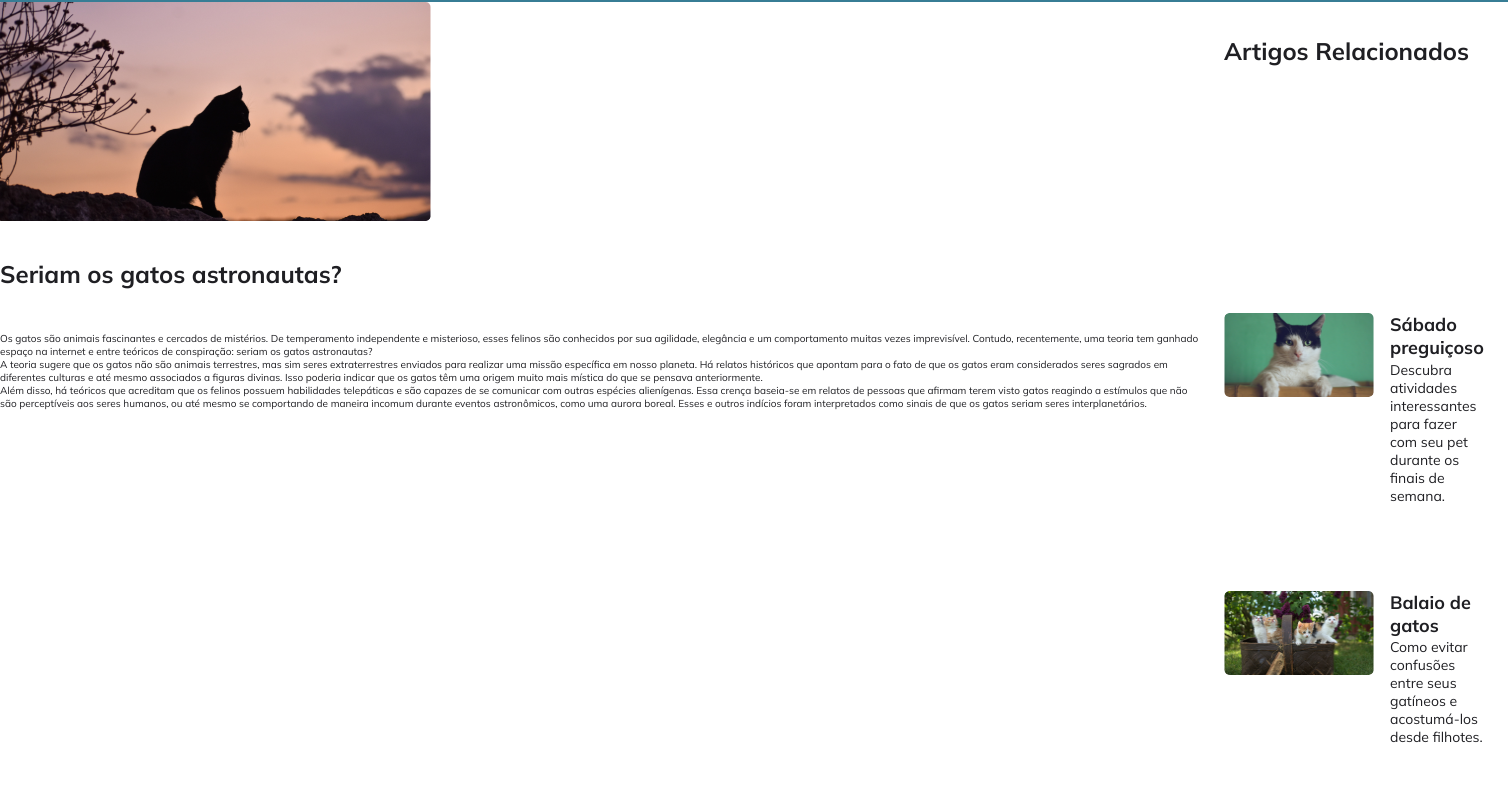
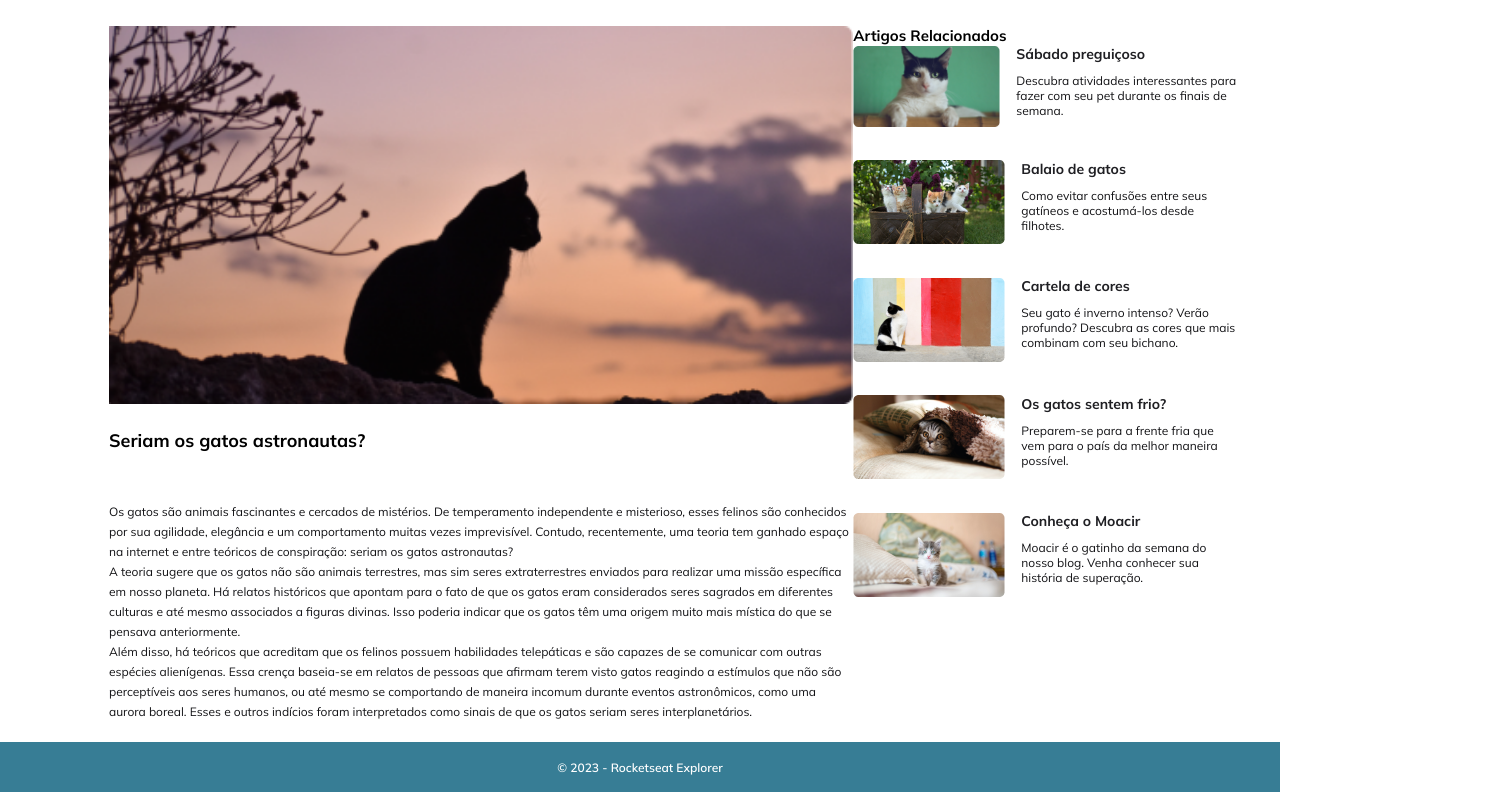
Before and after one commit to vigharden/projeto08-blogdegatos, a plain HTML site: page index.html in a window 1280 px wide. Shown: the part 65-861 px from the top of the page, 1508 px wide, since content can reach past the window. Drawn offline with Linux system fonts and the light colour scheme.

Commit message:
Update style.css
Finished.

```diff
--- a/style.css
+++ b/style.css
@@ -1,136 +1,283 @@
+/* Zerando o CSS */
 * {
     margin: 0;
     padding: 0;
+
     box-sizing: border-box;
 
-    -webkit-font-smoothing: antialiased;
+    -webkit-text-smoothing: antialiased;
     -moz-osx-font-smoothing: grayscale;
 }
 
 :root {
     font-size: 62.5%;
-    font-family: 'Mulish', sans-serif;
 
+    --ff-primary:'Mulish', sans-serif;
+
+    --color-base-blue: hsla(195, 46%, 40%);
     --color-base-white: hsl(0, 0%, 100%);
-    --color-base-blue: hsl(195, 46%, 40%, 1);
-    --color-base-lightblue: hsla(196, 100%, 98%, 1);
-    --color-base-gray: hsl(240, 6%, 13%, 1);
+    --color-base-grey800: hsla(240, 6%, 13%);
+    --color-base-grey900: hsla(240, 6%, 8%);
+    --color-base-input: hsla(0, 0%, 100%, 0.2);
+
 }
 
-body {
 
+nav {
+    background-color: var(--color-base-blue);
+
+    display: flex;
+    flex-direction: row;
+    gap: 2.5rem;
+
+    height: 100%;
+
+    padding: 1.2rem 2.8rem;
+
+
+}
+
+.input-wrapper label {
+    width: 1px;
+    height: 1px;
+
+    position:absolute;
+
+    overflow: hidden;
+}
+
+.input-wrapper input {
+    font-family: var(--ff-primary);
+    font-weight: 600;
+    color: rgb(230, 228, 228);
+    padding: 1.2rem 1.5rem;
+
+    background-color: var(--color-base-input);
+
+    border: none;
+    border-radius: .4rem;
+
+    width: 100%;
+    height: auto;
+
+    font-size: 1.2rem;
+}
+
+nav .input-wrapper {
+    flex:1;
+}
+
+nav img {
     background-color: var(--color-base-white);
-    color: var(--color-base-gray);
+    width: 4rem;
+    height: 4rem;
+    border-radius: 50%;
+    padding: .5rem;
+}
 
-    min-width: 32rem;
+nav img:hover {
+    border: 2px solid hsl(203, 24%, 50%);
+}
 
+nav .avatar {
+    padding: 0;
+}
+
+.container {
+    --delay: 0.2s;
+    animation: fadein 1s ease var(--delay) backwards;
+}
+
+.container .cat-img {
+    width: 100%;
+}
+.frame {
+    margin: 2rem 2.6rem 2rem 2.2rem;
+}
+
+.frame title {
     display: flex;
     flex-direction: column;
 }
 
-.app {
-    width: 100%;
-    margin: 0 auto;
+.frame h1 {
+    font-size: 1.8rem;
+    font-weight: 700;
+
+    line-height: 160%;
+
+    margin-bottom: 0.8rem;
 }
 
-header {
-    color: white;
-    font-size: 1.6rem;
-    font-weight: 600;
+.frame .like-dislike {
+    display: flex;
+    align-items: flex-start;
+    gap: 1.2rem;
 
-    background-color: var(--color-base-blue);
-
-    display: flex;
-    justify-content: center;
-    padding: 1.2rem 2.8rem;
-    gap: 2.6rem;
+    margin-bottom: 2rem;
 }
 
-header img {
-    background-color: var(--color-base-white);
-    border-radius: 50%;
+.frame p {
+    color: var(--color-base-grey900);
+
+    font-size: 1.2rem;
+    font-weight: 400;
+
+    line-height: 2rem;
+
 }
-
-header input {
-    width: 108.3rem;
-    padding: 1.2rem 1.4rem;
-}
-
 
 button {
     background-color: var(--color-base-blue);
+
+    padding: .8rem;
+    align-items: center;
+    gap: 1rem;
+
+    border-radius: 50%;
+
+    border: none;
+
+    animation: wiggle 4s linear infinite;
 }
 
-main {
-    display: flex;
-    flex-direction: column;
-
-    width: 1200px;
-
+button:hover {
+    background-color: rgb(31, 85, 102);
 }
 
-main h1 {
-    font-size: 2.4rem;
-    font-weight: 700;
-    line-height: 3.9rem;
-
-    margin-top: 3.1rem;
+aside {
+    margin: .2rem 2.6rem 3.4rem 2.2rem;
 }
 
-.sidebar {
-    display: grid;
-    grid-template-rows: repeat(5, 1fr);
-    gap: 3.2rem;
-
-    margin: 3.4rem 2.4rem;
-}
-
-
-.sidebar h1 {
-    font-size: 2.4rem;
-    font-weight: 700;
-}
-
-.item {
-    display: flex;
-    flex-direction: row;
-    gap: 1.6rem;
-}
-
-.item h2 {
+aside h1 {
     font-size: 1.8rem;
     font-weight: 700;
-    margin-bottom: .13rem;
+
+    margin-bottom: 2.4rem;
 }
-
-.item p {
-    font-size: 1.4rem;
-    font-weight: 400;
-}
-
-.item img {
-    width: 15rem;
-    height: 8.4rem;
-
-    border-radius: .5rem;
-}
-
 
 footer {
     background-color: var(--color-base-blue);
-    font-size: 1.6rem;
+
+    font-size: 1rem;
     font-weight: 600;
     text-align: center;
+
     color: var(--color-base-white);
 
     display: flex;
     justify-content: center;
-    height: 6.4rem;
-    width: 43rem;
+    height: 5rem;
+    width: auto;
     align-items: center;
 }
 
-@media (min-width: 1120px) {
+/* Configurando o grid, usei grid-template-area pq foi pedido no desafio */
+#app {
+    display: flex;
+    flex-direction: column;
+
+    margin: 0px auto;
+
+    background-color: var(--color-base-white);
+
+    font-family: var(--ff-primary);
+}
+
+.artigos.relacionados {
+    display: grid;
+    grid-template-columns: 15rem 21rem;
+}
+
+.item {
+    display: grid;
+    grid-template:
+    "A B"
+    "A C";
+
+
+    column-gap: 1.6rem;
+    row-gap: 3.2rem;
+
+    align-items: start;
+
+    --delay: 0.2s;
+    animation: fadein 3s ease-in var(--delay) backwards;
+}
+
+.item:hover {
+    background-color: hsl(0, 7%, 94%);
+    border-radius: .5rem;
+}
+
+.item h2 {
+    font-size: 1.4rem;
+    color: var(--color-base-grey800);
+
+    grid-area: B;
+
+    /* margin-top: 1rem; */
+}
+
+.item p {
+    grid-area: C;
+
+    margin-top: 1rem;
+
+    font-size: 1.2rem;
+    font-weight: 400;
+
+    color: var(--color-base-grey900);
+
+    max-height: 5.5rem;
+    overflow:visible;
+}
+
+.item img {
+    /* grid-area: A; */
+
+    width: 100%;
+    height: 100%;
+
+    aspect-ratio: 16/9;
+    object-fit: contain;
+}
+
+@keyframes fadein {
+    from {
+        opacity: 0%;
+    }
+
+    to {
+        opacity: 100%;
+    }
+
+}
+@keyframes wiggle {
+0%, 7% {
+    transform: rotateZ(0);
+}
+15% {
+    transform: rotateZ(-20deg);
+}
+20% {
+    transform: rotateZ(20deg);
+}
+25% {
+    transform: rotateZ(-20deg);
+}
+30% {
+    transform: rotateZ(6deg);
+}
+35% {
+    transform: rotateZ(-4deg);
+}
+40%, 100% {
+    transform: rotateZ(0);
+}
+}
+
+@media (min-width: 768px) {
     #app {
         display: grid;
         grid-template-areas:
@@ -138,21 +285,64 @@ footer {
         "main main sidebar"
         "footer footer footer";
 
+        grid-template-columns: 1fr 1fr 1fr;
+
+        max-width: 100vw;
+
+        overflow-y: hidden;
     }
 
-    #app header {
+    header {
         grid-area: header;
+
+        margin-bottom: 4.4rem;
+
+        background-color: var(--color-base-blue);
+
+        width: 100%;
     }
 
-    #app main {
-        grid-area: main;
+    nav {
+        margin-inline: 8rem;
     }
 
-    #app sidebar {
-        grid-area: sidebar;
+    .title {
+        display: flex;
+        flex-direction: row;
+        justify-content: space-between;
     }
 
-    #app footer {
+    main {
+        grid-area: main;
+
+        margin-left: 10.9rem;
+
+        max-width: 80rem;
+    }
+
+    .sidebar {
+        grid-area: sidebar;
+
+        max-width: 38.4rem;
+    }
+
+    .frame {
+        width: 100%;
+
+        margin-left: 0;
+    }
+
+    .container {
+        justify-content: start;
+    }
+
+    aside {
+        margin-top: 0;
+    }
+
+    footer {
         grid-area: footer;
+
+        font-size: 12px;
     }
 }
```
Lines whose indentation alone changed are shown as unchanged.
